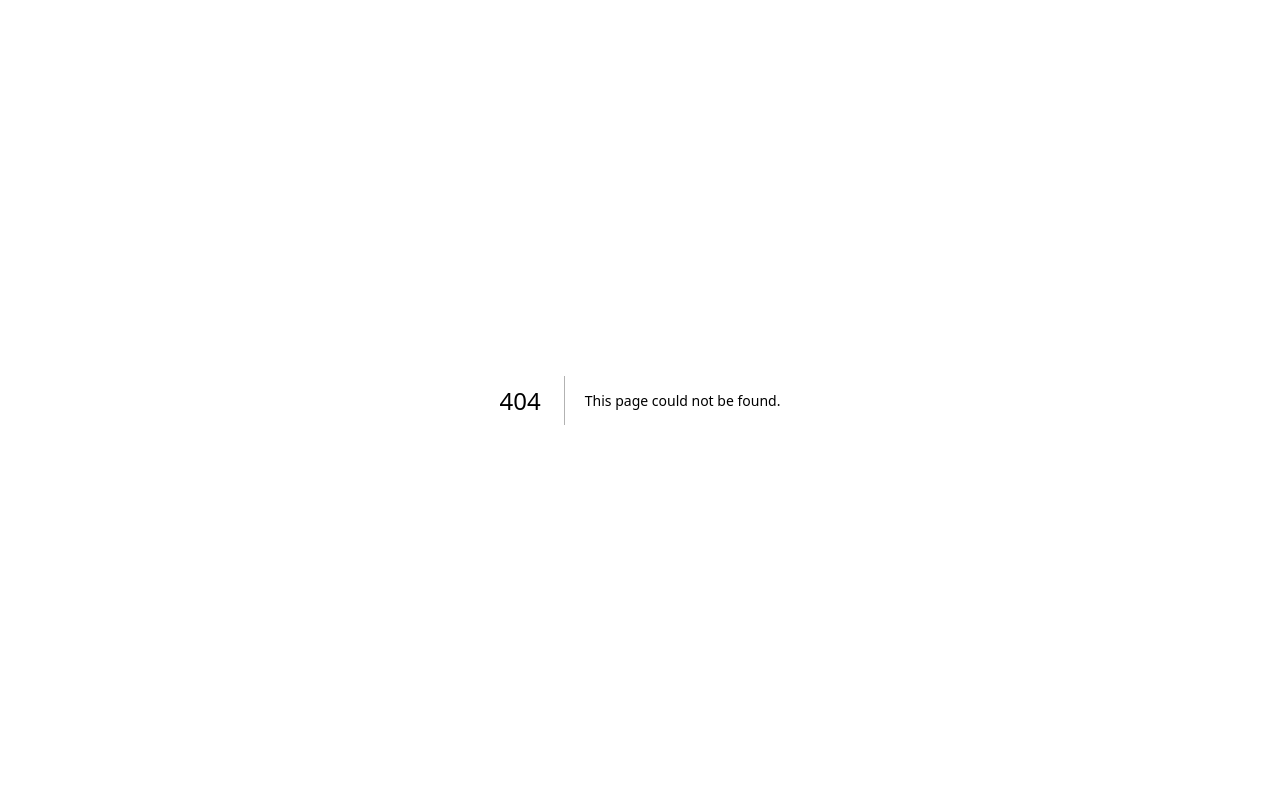
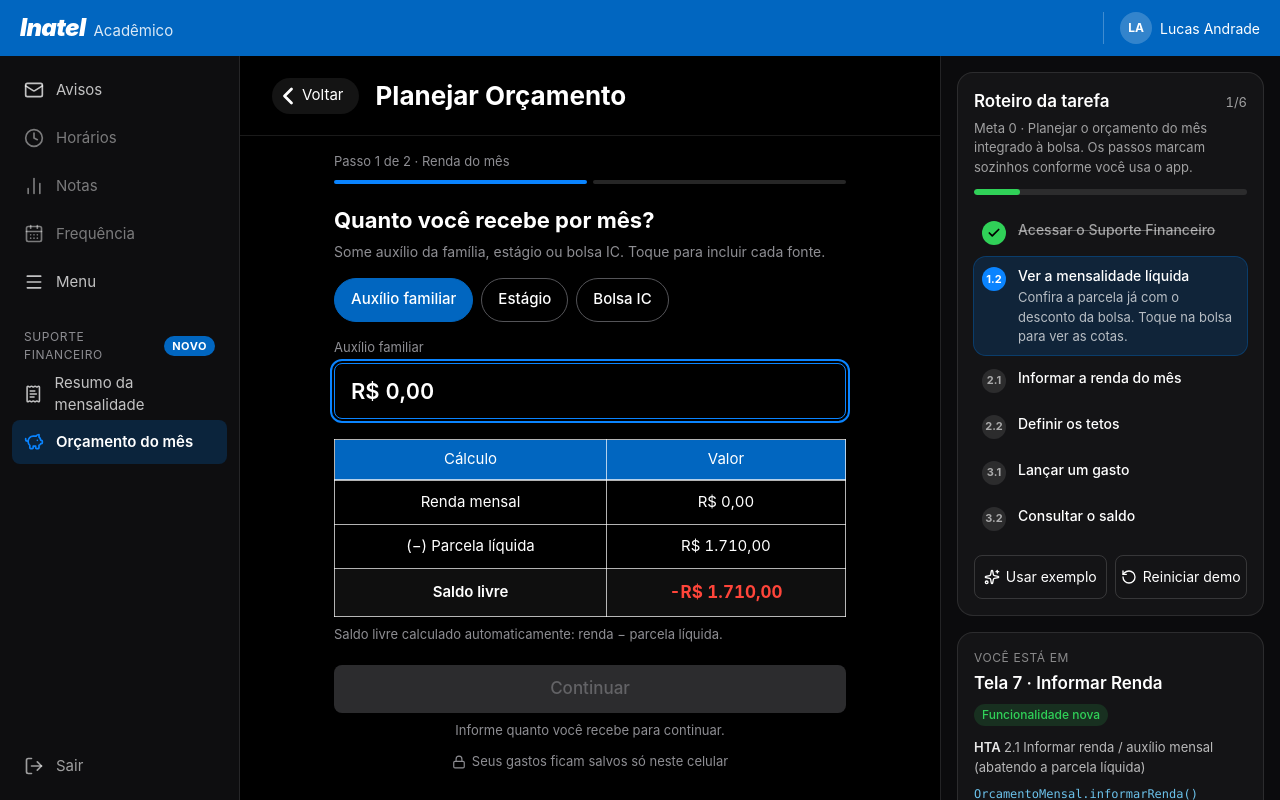
Before and after one commit to Rcorrea07/app_hm, a Next.js app: page /app/financeiro/planejar/renda in a window 1280 px wide. Before the commit this address had no page. Built offline with nearby package versions, Linux system fonts and the light colour scheme.

Commit message:
feat(financeiro): tela 7 Informar renda

```diff
--- /dev/null
+++ b/src/app/app/financeiro/planejar/renda/page.tsx
@@ -0,0 +1,5 @@
+import { InformarRenda } from "@/screens/financeiro/InformarRenda";
+
+export default function Pagina() {
+  return <InformarRenda />;
+}
--- /dev/null
+++ b/src/screens/financeiro/InformarRenda.tsx
@@ -0,0 +1,113 @@
+"use client";
+
+import { useRouter } from "next/navigation";
+import { CircleAlert } from "lucide-react";
+import { Tela } from "@/components/ui/Tela";
+import { Botao, Chip, NotaPrivacidade } from "@/components/ui/basicos";
+import { Passos, ValorAnimado } from "@/components/ui/dados";
+import { CampoDinheiro } from "@/components/ui/entradas";
+import { useFinanceiro } from "@/store/Financeiro";
+import { useRoteiro } from "@/tour/Roteiro";
+import { FONTES_RENDA } from "@/domain/OrcamentoMensal";
+import { formatBRL } from "@/domain/money";
+import { Sincronizando } from "./comum";
+
+/** Tela 7 · Informar Renda (HTA 2.1). */
+export function InformarRenda() {
+  const router = useRouter();
+  const fin = useFinanceiro();
+  const { marcar } = useRoteiro();
+  const { rascunho, previa, mensalidade } = fin;
+
+  const saldo = previa?.saldoLivre ?? 0;
+  const semRenda = fin.rendaRascunho === 0;
+  const insuficiente = !semRenda && saldo <= 0;
+
+  function continuar() {
+    marcar("2.1");
+    router.push("/app/financeiro/planejar/tetos");
+  }
+
+  return (
+    <Tela titulo="Planejar Orçamento" voltar={{ rotulo: "Voltar", href: "/app/financeiro" }} largura="estreita" className="pb-4">
+      {fin.sincronizacao !== "pronto" || !mensalidade || !previa ? (
+        <Sincronizando />
+      ) : (
+        <div className="animate-surge">
+          <Passos atual={1} total={2} rotulo="Renda do mês" />
+          <div className="px-4 pt-5">
+            <h2 className="text-[22px] font-bold">Quanto você recebe por mês?</h2>
+            <p className="mt-1 text-[14px] text-rotulo-2">Some auxílio da família, estágio ou bolsa IC. Toque para incluir cada fonte.</p>
+
+            <div className="mt-4 flex flex-wrap gap-2" role="group" aria-label="Fontes de renda">
+              {FONTES_RENDA.map((f) => (
+                <Chip key={f.id} ativo={rascunho.ativas.includes(f.id)} onClick={() => fin.alternarFonte(f.id)}>
+                  {f.nome}
+                </Chip>
+              ))}
+            </div>
+
+            <div className="mt-4 space-y-3">
+              {FONTES_RENDA.filter((f) => rascunho.ativas.includes(f.id)).map((f, i) => (
+                <div key={f.id} className="animate-sobe">
+                  <CampoDinheiro
+                    id={`renda-${f.id}`}
+                    rotulo={f.nome}
+                    valor={rascunho.fontes[f.id]}
+                    onChange={(v) => fin.definirFonte(f.id, v)}
+                    autoFocus={i === 0 && semRenda}
+                  />
+                </div>
+              ))}
+            </div>
+          </div>
+
+          <table className="mt-5 w-full border-collapse text-center text-[15px] desk:mx-4 desk:w-[calc(100%-2rem)]" aria-live="polite">
+            <caption className="sr-only">Cálculo do saldo livre</caption>
+            <thead>
+              <tr className="bg-inatel">
+                <th scope="col" className="h-10 border border-white/70 font-normal">Cálculo</th>
+                <th scope="col" className="h-10 border border-white/70 font-normal">Valor</th>
+              </tr>
+            </thead>
+            <tbody>
+              <tr>
+                <th scope="row" className="h-11 border border-white/70 font-normal">Renda mensal</th>
+                <td className="h-11 border border-white/70 tabular-nums">{formatBRL(fin.rendaRascunho)}</td>
+              </tr>
+              <tr>
+                <th scope="row" className="h-11 border border-white/70 font-normal">(−) Parcela líquida</th>
+                <td className="h-11 border border-white/70 tabular-nums">{formatBRL(mensalidade.parcelaLiquida)}</td>
+              </tr>
+              <tr className="bg-white/[0.06]">
+                <th scope="row" className="h-12 border border-white/70 font-semibold">Saldo livre</th>
+                <td className={`h-12 border border-white/70 text-[17px] font-bold ${saldo > 0 ? "text-ok" : saldo < 0 ? "text-estouro" : ""}`}>
+                  <ValorAnimado valor={saldo} />
+                </td>
+              </tr>
+            </tbody>
+          </table>
+          <p className="px-4 pt-2 text-[13px] text-rotulo-2">Saldo livre calculado automaticamente: renda − parcela líquida.</p>
+
+          {insuficiente && (
+            <div role="alert" className="mx-4 mt-3 flex animate-sobe gap-3 rounded-xl border border-estouro/50 bg-estouro/10 p-3">
+              <CircleAlert className="mt-0.5 size-5 shrink-0 text-estouro" aria-hidden />
+              <p className="text-[14px] leading-snug">
+                <strong>A renda não cobre a parcela da faculdade.</strong> Faltam {formatBRL(-saldo)} para pagar a mensalidade.
+                Confira se incluiu todas as fontes ou fale com a SAE sobre o financiamento.
+              </p>
+            </div>
+          )}
+
+          <div className="px-4 pt-5">
+            <Botao onClick={continuar} disabled={semRenda || insuficiente}>
+              Continuar
+            </Botao>
+            {semRenda && <p className="pt-2 text-center text-[13px] text-rotulo-2">Informe quanto você recebe para continuar.</p>}
+          </div>
+          <NotaPrivacidade />
+        </div>
+      )}
+    </Tela>
+  );
+}
```
